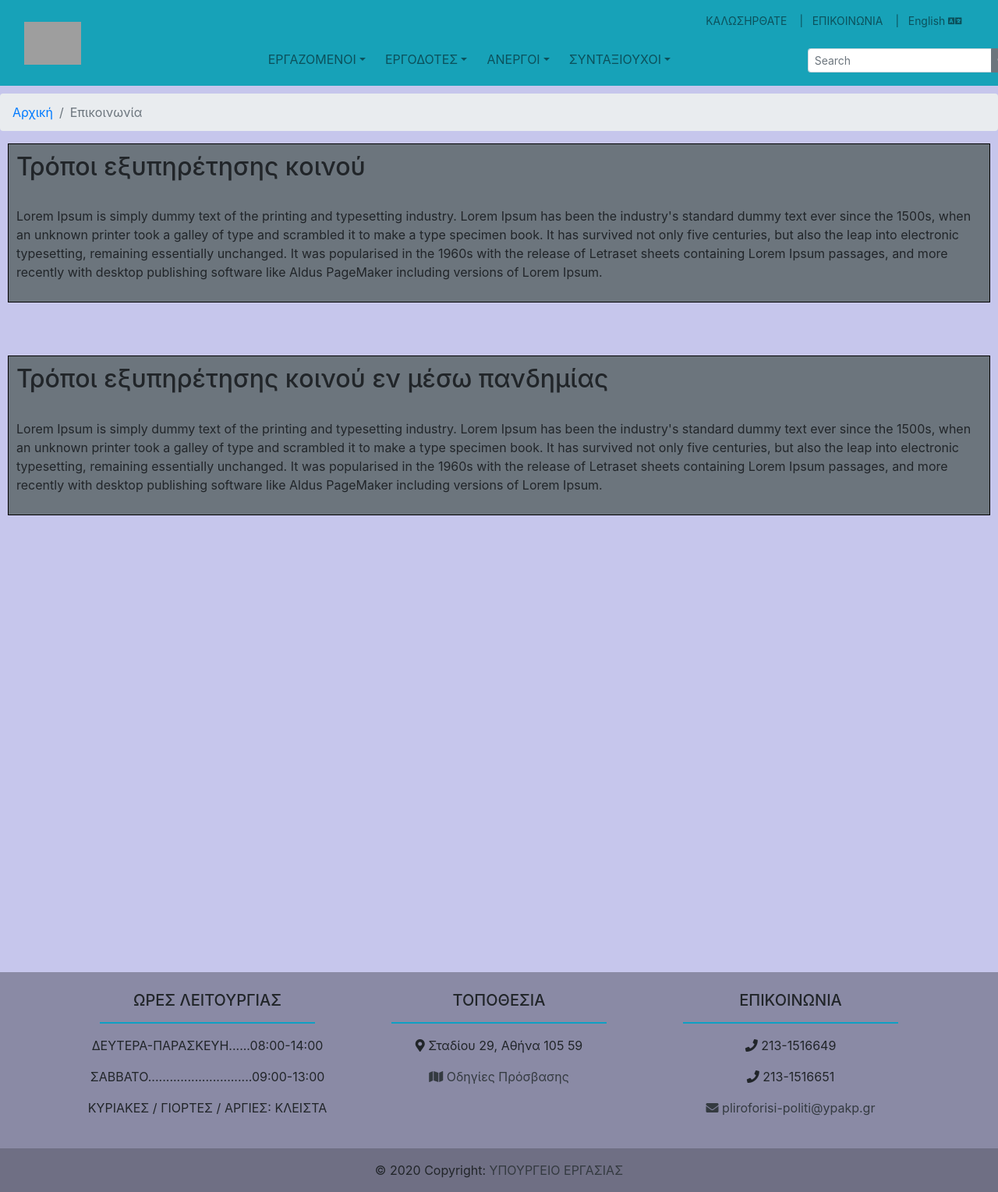
After one commit to meryfanou/EAM, a PHP site: page /epikoinwnia.php in a window 1280 px wide. The commit adds this page. Shown: the whole page at 78% size. Run offline with PHP 8.4, Linux system fonts and the light colour scheme; some libraries are stand-ins or nearby versions; grey boxes are pictures that could not be loaded.

Commit message:
breadcrumb,epikoinwnia

```diff
--- /dev/null
+++ b/epikoinwnia.php
@@ -0,0 +1,53 @@
+<?php include './header_loggedin.php' ?>
+
+<!DOCTYPE html>
+<html lang="en">
+<head>
+	<title>ΥΠΟΥΡΓΕΙΟ ΕΡΓΑΣΙΑΣ</title>
+	<meta charset="utf-8">
+	<meta name="viewport" content="width=device-width, initial-scale=1">
+
+ 	<!-- Latest compiled and minified CSS -->
+	<link rel="stylesheet" href="https://maxcdn.bootstrapcdn.com/bootstrap/4.5.2/css/bootstrap.min.css">
+	<link rel="stylesheet" href="https://use.fontawesome.com/releases/v5.6.3/css/all.css" integrity="sha384-UHRtZLI+pbxtHCWp1t77Bi1L4ZtiqrqD80Kn4Z8NTSRyMA2Fd33n5dQ8lWUE00s/" crossorigin="anonymous">
+</head>
+
+<!-- jQuery library -->
+<script src="https://ajax.googleapis.com/ajax/libs/jquery/3.5.1/jquery.min.js"></script>
+<!-- Popper JS -->
+<script src="https://cdnjs.cloudflare.com/ajax/libs/popper.js/1.16.0/umd/popper.min.js"></script>
+<!-- Latest compiled JavaScript -->
+<script src="https://maxcdn.bootstrapcdn.com/bootstrap/4.5.2/js/bootstrap.min.js"></script>
+
+
+
+<body style="background-color:rgb(198, 198, 236);>
+
+<script src="https://code.jquery.com/jquery-3.3.1.slim.min.js" integrity="sha384-q8i/X+965DzO0rT7abK41JStQIAqVgRVzpbzo5smXKp4YfRvH+8abtTE1Pi6jizo" crossorigin="anonymous"></script>
+<script src="https://cdnjs.cloudflare.com/ajax/libs/popper.js/1.14.7/umd/popper.min.js" integrity="sha384-UO2eT0CpHqdSJQ6hJty5KVphtPhzWj9WO1clHTMGa3JDZwrnQq4sF86dIHNDz0W1" crossorigin="anonymous"></script>
+<script src="https://stackpath.bootstrapcdn.com/bootstrap/4.3.1/js/bootstrap.min.js" integrity="sha384-JjSmVgyd0p3pXB1rRibZUAYoIIy6OrQ6VrjIEaFf/nJGzIxFDsf4x0xIM+B07jRM" crossorigin="anonymous"></script>
+    <!-- Breadcrumb -->
+    <br><br><br>
+    <br><br>
+    <nav aria-label="breadcrumb">
+    <ol class="breadcrumb">
+        <li class="breadcrumb-item"><a href="index.php">Αρχική</a></li>
+        <li class="breadcrumb-item active" aria-current="page">Επικοινωνία</li>
+    </ol>
+    </nav>
+
+    <div class="container-xxl bg-secondary" style="margin: 10px; padding: 10px ;border: 1px solid black;">
+        <h2> Τρόποι εξυπηρέτησης κοινού </h2>
+        <br>
+        <p>Lorem Ipsum is simply dummy text of the printing and typesetting industry. Lorem Ipsum has been the industry's standard dummy text ever since the 1500s, when an unknown printer took a galley of type and scrambled it to make a type specimen book. It has survived not only five centuries, but also the leap into electronic typesetting, remaining essentially unchanged. It was popularised in the 1960s with the release of Letraset sheets containing Lorem Ipsum passages, and more recently with desktop publishing software like Aldus PageMaker including versions of Lorem Ipsum.</p>
+    </div>
+    <br><br>
+    <div class="container-xxl bg-secondary" style="margin: 10px; padding: 10px ;border: 1px solid black;">
+        <h2> Τρόποι εξυπηρέτησης κοινού εν μέσω πανδημίας</h2>
+        <br>
+        <p>Lorem Ipsum is simply dummy text of the printing and typesetting industry. Lorem Ipsum has been the industry's standard dummy text ever since the 1500s, when an unknown printer took a galley of type and scrambled it to make a type specimen book. It has survived not only five centuries, but also the leap into electronic typesetting, remaining essentially unchanged. It was popularised in the 1960s with the release of Letraset sheets containing Lorem Ipsum passages, and more recently with desktop publishing software like Aldus PageMaker including versions of Lorem Ipsum.</p>
+    </div>
+
+
+</body>
+<?php include './footer.php' ?>
--- /dev/null
+++ b/header_loggedin.php
@@ -0,0 +1,98 @@
+<!DOCTYPE html>
+<html lang="en">
+<head>
+	<title>ΥΠΟΥΡΓΕΙΟ ΕΡΓΑΣΙΑΣ</title>
+	<meta charset="utf-8">
+	<meta name="viewport" content="width=device-width, initial-scale=1">
+
+ 	<!-- Latest compiled and minified CSS -->
+	<link rel="stylesheet" href="https://maxcdn.bootstrapcdn.com/bootstrap/4.5.2/css/bootstrap.min.css">
+	<link rel="stylesheet" href="https://use.fontawesome.com/releases/v5.6.3/css/all.css" integrity="sha384-UHRtZLI+pbxtHCWp1t77Bi1L4ZtiqrqD80Kn4Z8NTSRyMA2Fd33n5dQ8lWUE00s/" crossorigin="anonymous">
+</head>
+
+<!-- jQuery library -->
+<script src="https://ajax.googleapis.com/ajax/libs/jquery/3.5.1/jquery.min.js"></script>
+<!-- Popper JS -->
+<script src="https://cdnjs.cloudflare.com/ajax/libs/popper.js/1.16.0/umd/popper.min.js"></script>
+<!-- Latest compiled JavaScript -->
+<script src="https://maxcdn.bootstrapcdn.com/bootstrap/4.5.2/js/bootstrap.min.js"></script>
+
+<body>
+
+<!-- Navbar -->
+<nav class="navbar navbar-expand-sm bg-info navbar-light fixed-top" style="height: 110px;">
+<!-- Logo -->
+<div class="col">
+	<a class="navbar-brand" href="./index.php">
+    	<img src="Logo.png" alt="Logo" style="height: 55px;">
+  	</a>
+</div>
+
+
+<!-- Dropdowns -->
+<div class="col">
+	<ul class="navbar-nav" style="position: relative; margin-left: -3%; margin-top: 8%;">
+	<li class="nav-item dropdown">
+	    	<a class="nav-link dropdown-toggle" href="#" id="navbardrop" data-toggle="dropdown">ΕΡΓΑΖΟΜΕΝΟΙ</a>
+      		<div class="dropdown-menu">
+		        <a class="dropdown-item" href="#">COVID-19 ΚΑΙ ΕΡΓΑΖΟΜΕΝΟΙ</a>
+       			<a class="dropdown-item" href="#">ΑΜΟΙΒΕΣ / ΔΩΡΑ / ΑΔΕΙΕΣ</a>
+	    	    <!-- <a class="dropdown-item" href="#">Link 3</a> -->
+   			</div>
+	    </li>
+   		<li class="nav-item dropdown">
+	    	<a class="nav-link dropdown-toggle" href="#" id="navbardrop" data-toggle="dropdown">&nbsp;&nbsp;ΕΡΓΟΔΟΤΕΣ</a>
+      		<div class="dropdown-menu">
+		        <a class="dropdown-item" href="#">COVID-19 ΚΑΙ ΕΡΓΟΔΟΤΕΣ</a>
+       			<a class="dropdown-item" href="#">ΥΠΟΛΟΓΙΣΜΟΣ ΑΣΦΑΛΙΣΤΙΚΩΝ ΕΙΣΦΟΡΩΝ ΕΠΙΧΕΙΡΗΣΗΣ</a>
+	    	    <!-- <a class="dropdown-item" href="#">Link 3</a> -->
+   			</div>
+	    </li>
+		<li class="nav-item dropdown">
+	    	<a class="nav-link dropdown-toggle" href="#" id="navbardrop" data-toggle="dropdown">&nbsp;&nbsp;ΑΝΕΡΓΟΙ</a>
+   			<div class="dropdown-menu">
+	        	<a class="dropdown-item" href="#">ΘΕΣΕΙΣ ΕΡΓΑΣΙΑΣ</a>
+        		<a class="dropdown-item" href="#">ΕΠΙΔΟΜΑΤΑ</a>
+		        <a class="dropdown-item" href="#">ΕΥΚΑΙΡΙΕΣ ΚΑΤΑΡΤΗΣΗΣ</a>
+   			</div>
+    	</li>
+    	<li class="nav-item dropdown">
+		    <a class="nav-link dropdown-toggle" href="#" id="navbardrop" data-toggle="dropdown">&nbsp;&nbsp;ΣΥΝΤΑΞΙΟΥΧΟΙ</a>
+   			<div class="dropdown-menu">
+		        <a class="dropdown-item" href="#">ΝΕΑ ΓΙΑ ΤΙΣ ΣΥΝΤΑΞΕΙΣ</a>
+       			<!-- <a class="dropdown-item" href="#">Link 2</a> -->
+	    	    <!-- <a class="dropdown-item" href="#">Link 3</a> -->
+   			</div>
+    	</li>
+	</ul>
+</div>
+
+
+<!-- Other Options -->
+<div class="col">
+	<ul class="navbar-nav mb-3" style="position: relative; margin-left: -5%;">
+		<li class = "nav-item">
+		<a class="nav-link" href="#" style="font-size: 87%;">ΚΑΛΩΣΗΡΘΑΤΕ</a>
+		</li>
+   		<li class="nav-item">
+   			<a class="nav-link" href="epikoinwnia.php" style="font-size: 87%;">|&nbsp;&nbsp;&nbsp;ΕΠΙΚΟΙΝΩΝΙΑ</a>
+	    </li>
+		<li class="nav-item">
+   			<a class="nav-link" href="#" style="font-size: 87%;">|&nbsp;&nbsp;&nbsp;English&nbsp;<i class="fa fa-language"></i></a>
+	    </li>
+	</ul>
+
+	<!-- Search form -->
+	<div class="row"><div class="col-sm-4"></div><div class="col">
+  		<form class="form-inline" action="" style="width: 140%;">
+  			<div class="input-group input-group-sm mb-2">
+				<input type="text" class="form-control" placeholder="Search">
+				<div class="input-group-append input-group-sm">
+		    		<button class="btn btn-secondary" type="submit"><i class="fa fa-search"></i></button>
+		  		</div>
+			</div>
+		</form>
+	</div></div>
+</div>
+
+</nav>
```
Also changed, not shown: index.php (+8 -0 lines).
